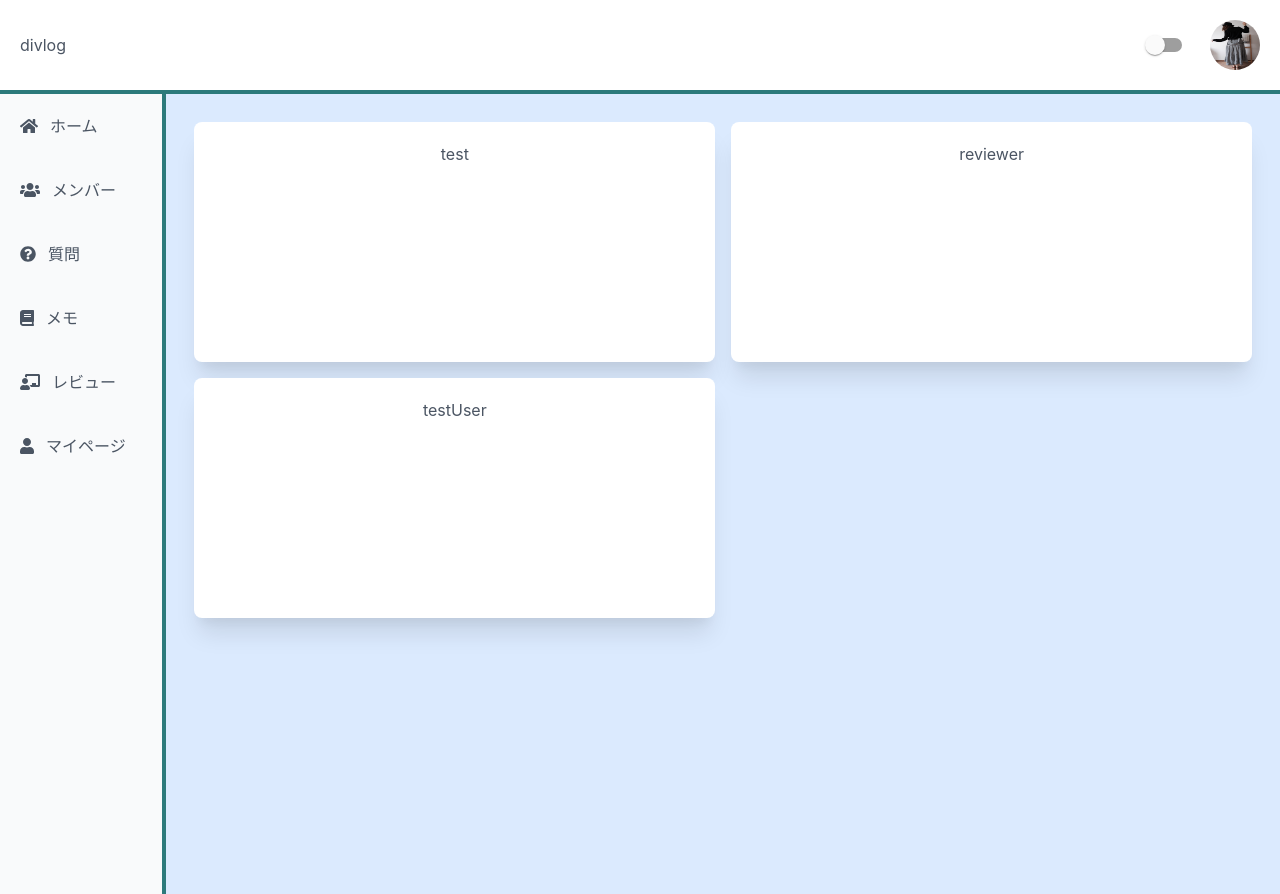
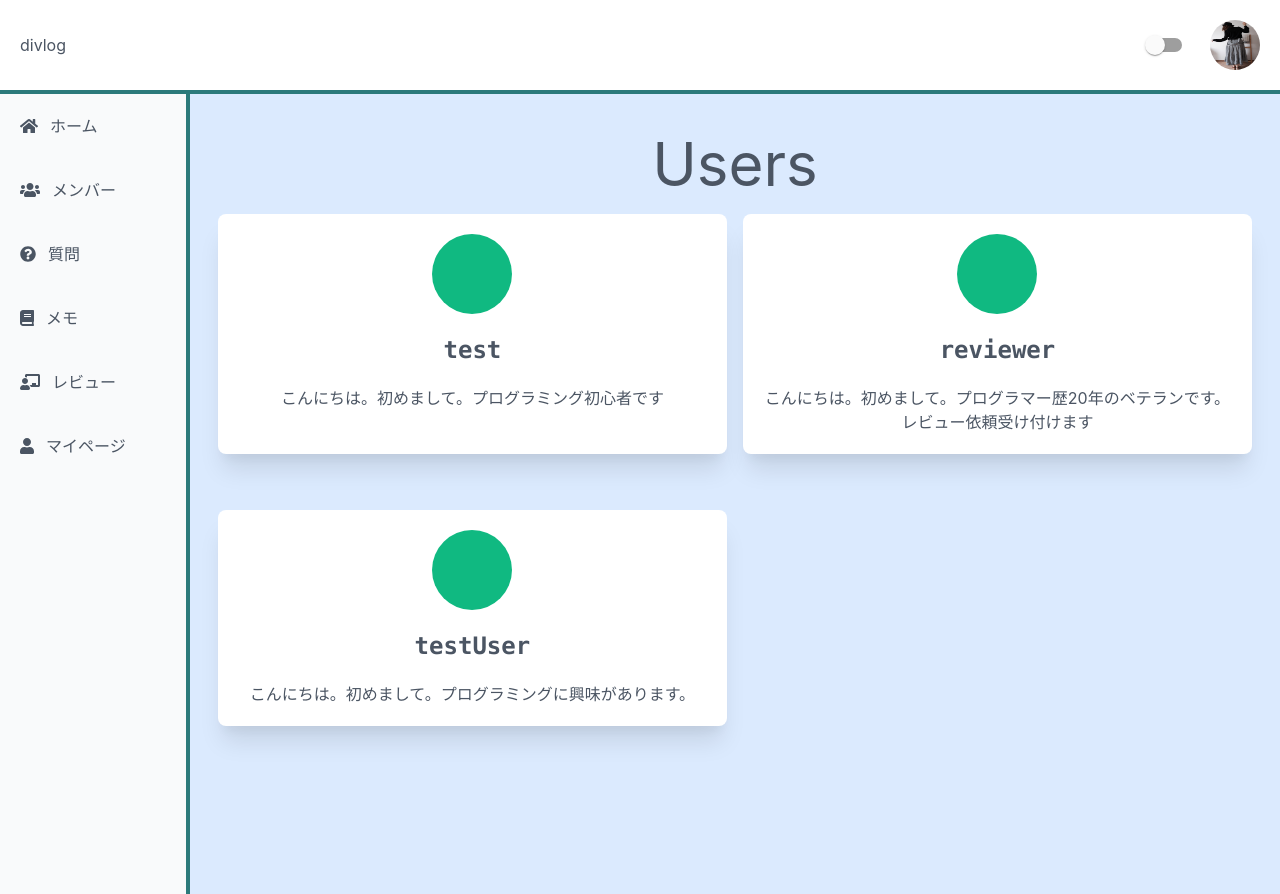
Before and after one commit to yk-you0922/divlog, a Next.js app: page /Users in a window 1280 px wide. Built offline with nearby package versions, Linux system fonts and the light colour scheme; data requests are answered from the project's data file.

Commit message:
💄 サイドバー・ユーザー一覧レスポンシブ対応

```diff
--- a/db.json
+++ b/db.json
@@ -5,6 +5,7 @@
 			"username": "test",
 			"email": "test@test.com",
 			"password": "password",
+			"description": "こんにちは。初めまして。プログラミング初心者です",
 			"status": 0,
 			"login": false
 		},
@@ -13,6 +14,7 @@
 			"username": "reviewer",
 			"email": "test2@test.com",
 			"password": "pass1234",
+			"description": "こんにちは。初めまして。プログラマー歴20年のベテランです。レビュー依頼受け付けます",
 			"status": 1,
 			"login": false
 		},
@@ -21,6 +23,7 @@
 			"username": "testUser",
 			"email": "user@test.com",
 			"password": "user3150",
+			"description": "こんにちは。初めまして。プログラミングに興味があります。",
 			"status": 0,
 			"login": false
 		}
--- a/src/components/Card/UserCard.tsx
+++ b/src/components/Card/UserCard.tsx
@@ -1,17 +1,22 @@
-import { VFC } from "react";
+import { VFC } from 'react';
 
 import { User } from 'src/types/User';
 
 type Props = {
 	user: User;
-}
+};
 
-export const UserCard:VFC<Props> = (props) => {
+export const UserCard: VFC<Props> = (props) => {
 	return (
-    <div className="bg-white rounded-lg h-60 text-center p-5 shadow-xl hover:bg-gray-50">
+		<div className="bg-white rounded-lg min-h-full text-center p-5 shadow-xl hover:bg-gray-50">
 			<div>
+        {/* 画像の代わり */}
+				<div className="bg-green-500 w-10 h-10 sm:w-20 sm:h-20 rounded-full m-auto"></div>
+			</div>
+			<div className="mt-5 text-2xl font-semibold font-mono">
 				{props.user.username}
 			</div>
+			<div className="mt-5">{props.user.description}</div>
 		</div>
-  )
-}
+	);
+};
--- a/src/components/Header/Title.tsx
+++ b/src/components/Header/Title.tsx
@@ -7,7 +7,7 @@ type Props = {
 export const Title: VFC<Props> = (props) => {
   return (
     <div className="w-full">
-      <h1 className="mt-3 mb-5 text-6xl">{props.children}</h1>
+      <h1 className="text-center mt-3 mb-5 text-6xl">{props.children}</h1>
     </div>
   )
 }
--- a/src/components/Sidebar/LinkList.tsx
+++ b/src/components/Sidebar/LinkList.tsx
@@ -15,7 +15,9 @@ export const LinkList: VFC<Props> = (props) => {
 			<Link href={props.href}>
 				<div className="p-5 flex items-center hover:opacity-50 hover:bg-gray-200">
 					<FontAwesomeIcon icon={props.icon} className="w-8 mr-3" />
-					{props.linkName}
+					<span className="hidden md:block">
+						{props.linkName}
+					</span>
 				</div>
 			</Link>
 		</div>
--- a/src/components/Sidebar/Sidebar.tsx
+++ b/src/components/Sidebar/Sidebar.tsx
@@ -28,7 +28,7 @@ const LINKITEMS: Array<LinkType> = [
 
 export const Sidebar: VFC = () => {
 	return (
-		<div className="bg-gray-50 border-r-4 border-teal-700 h-screen lg:w-48 md:w-30">
+		<div className="bg-gray-50 border-r-4 border-teal-700 h-screen md:w-56">
 			{LINKITEMS.map((item) => (
 				<LinkList key={item.href} icon={item.icon} linkName={item.linkName} href={item.href} />
 			))}
--- a/src/pages/Login.tsx
+++ b/src/pages/Login.tsx
@@ -1,5 +1,11 @@
 import { TextField } from '@material-ui/core';
-import React, { ChangeEvent, MouseEvent, useCallback, useState, VFC } from 'react';
+import React, {
+	ChangeEvent,
+	MouseEvent,
+	useCallback,
+	useState,
+	VFC,
+} from 'react';
 
 import { PrimaryButton } from 'src/components/Button/PrimaryButton';
 import { Card } from 'src/components/Card/Card';
@@ -25,14 +31,13 @@ const Login: VFC = () => {
 
 	const handleLogin = (e: MouseEvent<HTMLInputElement>) => {
 		e.preventDefault();
-		fetch('http://localhost:3100/users')
-			.then(res => res.json())
+		fetch('http://localhost:3100/users').then((res) => res.json());
 	};
 
 	return (
-		<div className="m-10">
+		<div>
+			<Title>Login</Title>
 			<Card>
-				<Title>Login</Title>
 				<form>
 					<div className="mt-5">
 						<TextField
--- a/src/pages/Users.tsx
+++ b/src/pages/Users.tsx
@@ -3,6 +3,7 @@ import { GetServerSideProps } from 'next';
 
 import { UserCard } from 'src/components/Card/UserCard';
 import { User } from 'src/types/User';
+import { Title } from 'src/components/Header/Title';
 
 export const getServerSideProps: GetServerSideProps = async (context) => {
 	// 外部APIから全ユーザー情報を取得
@@ -19,10 +20,15 @@ type Props = {
 
 const Users: VFC<Props> = (props) => {
 	return (
-		<div className="grid grid-cols-2 gap-4">
-			{props.users.map((user) => (
-				<UserCard user={user} />
-			))}
+		<div>
+			<Title>Users</Title>
+			<div className="md:grid md:grid-cols-2 gap-4">
+				{props.users.map((user) => (
+					<div key={user.id} className="mb-16 md:mb-10">
+						<UserCard user={user} />
+					</div>
+				))}
+			</div>
 		</div>
 	);
 };
--- a/src/types/User.ts
+++ b/src/types/User.ts
@@ -3,6 +3,7 @@ export type User = {
   username: string;
   email: string;
   password: string;
+  description: string;
   status: number;
   login: boolean;
 }
```
Lines whose indentation alone changed are shown as unchanged.
